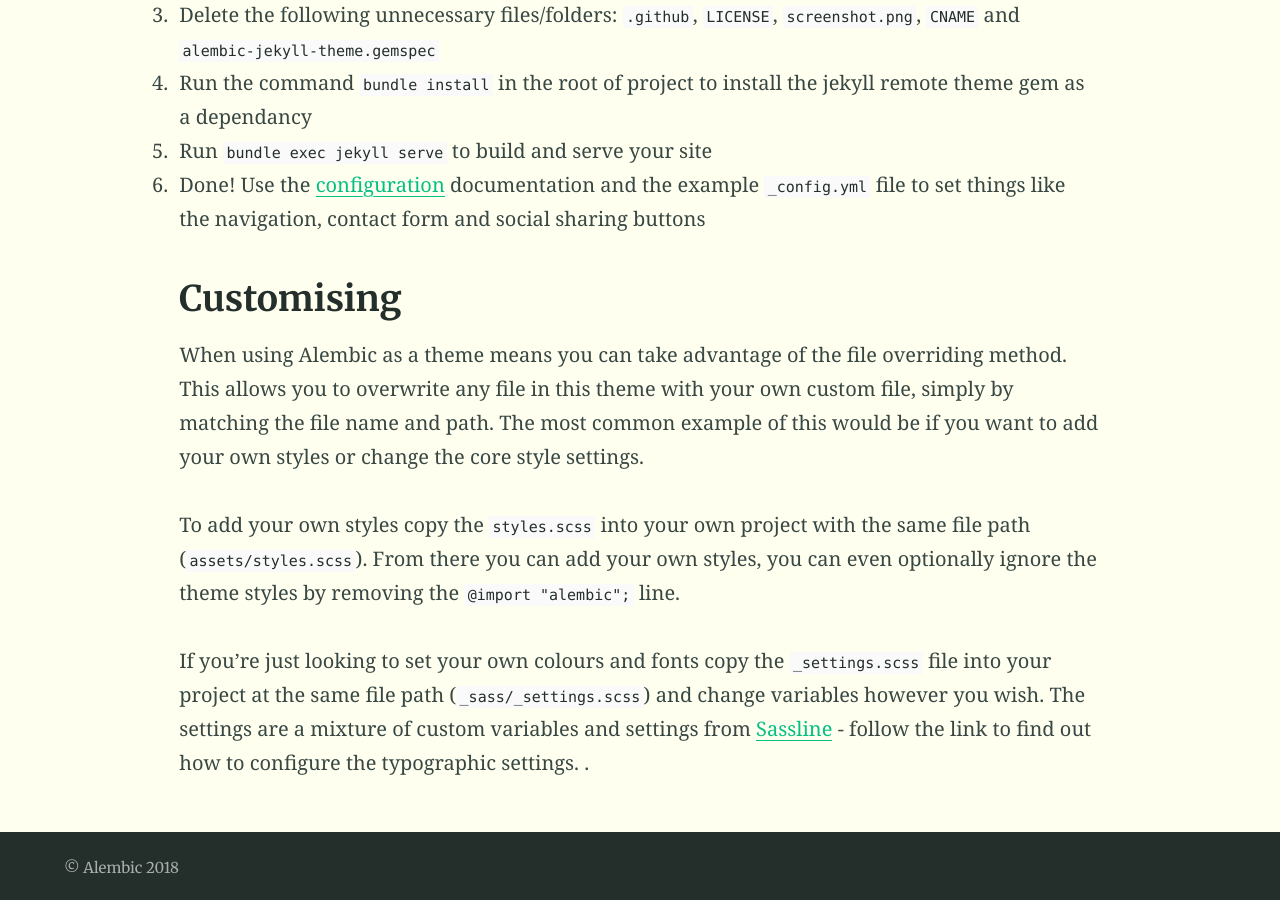
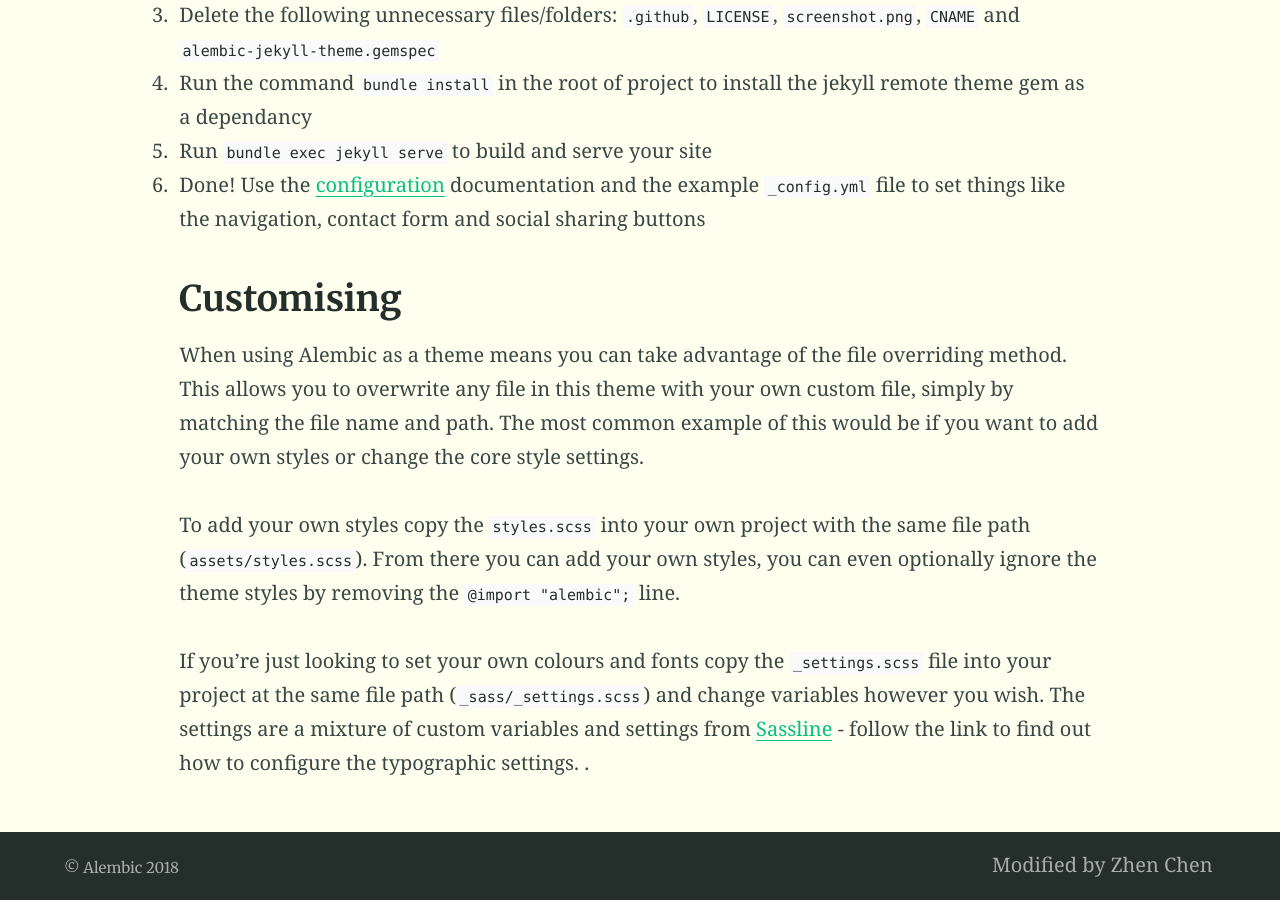
Before and after one commit to RobinChen121/robinchen121.github.io-12, a Jekyll site: the page built from index.md, in a window 1280 px wide and 900 px high, scrolled down 2774 px. Built offline with Jekyll 4.4.1, drawn with Linux system fonts in a browser that asks for light colours; our own code applies the rules of GitHub Pages for plain Markdown files.

Commit message:
change foot

```diff
--- a/_config.yml
+++ b/_config.yml
@@ -98,7 +98,8 @@ navigation_header:
   Fork Alembic: https://github.com/daviddarnes/alembic
 
 navigation_footer:
-  Modified by Zhen Chen
+  Modified by Zhen Chen:
+
 
 social_links: # Appears in sidebar. Set the urls then uncomment and comment out as desired
   Twitter: https://twitter.com/DavidDarnes
```
